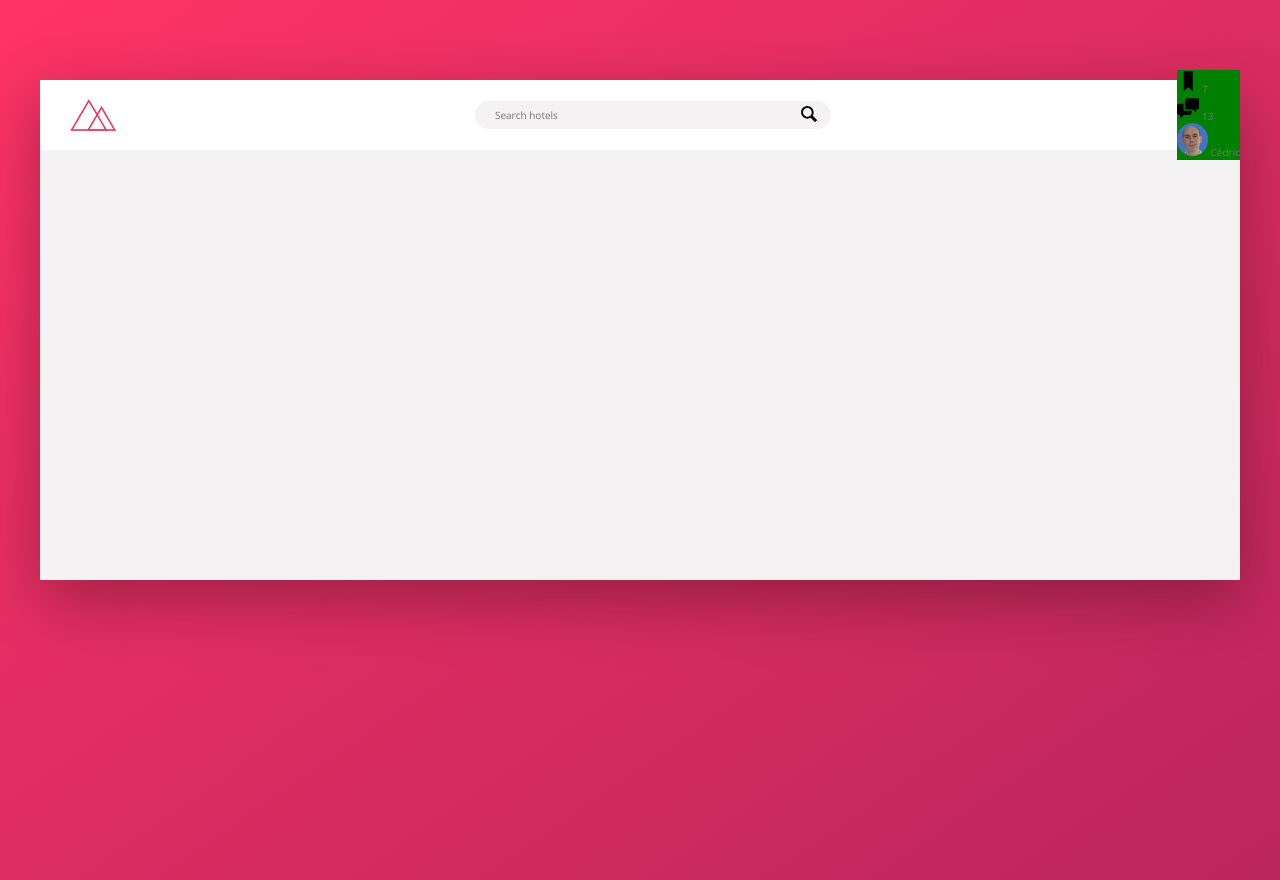
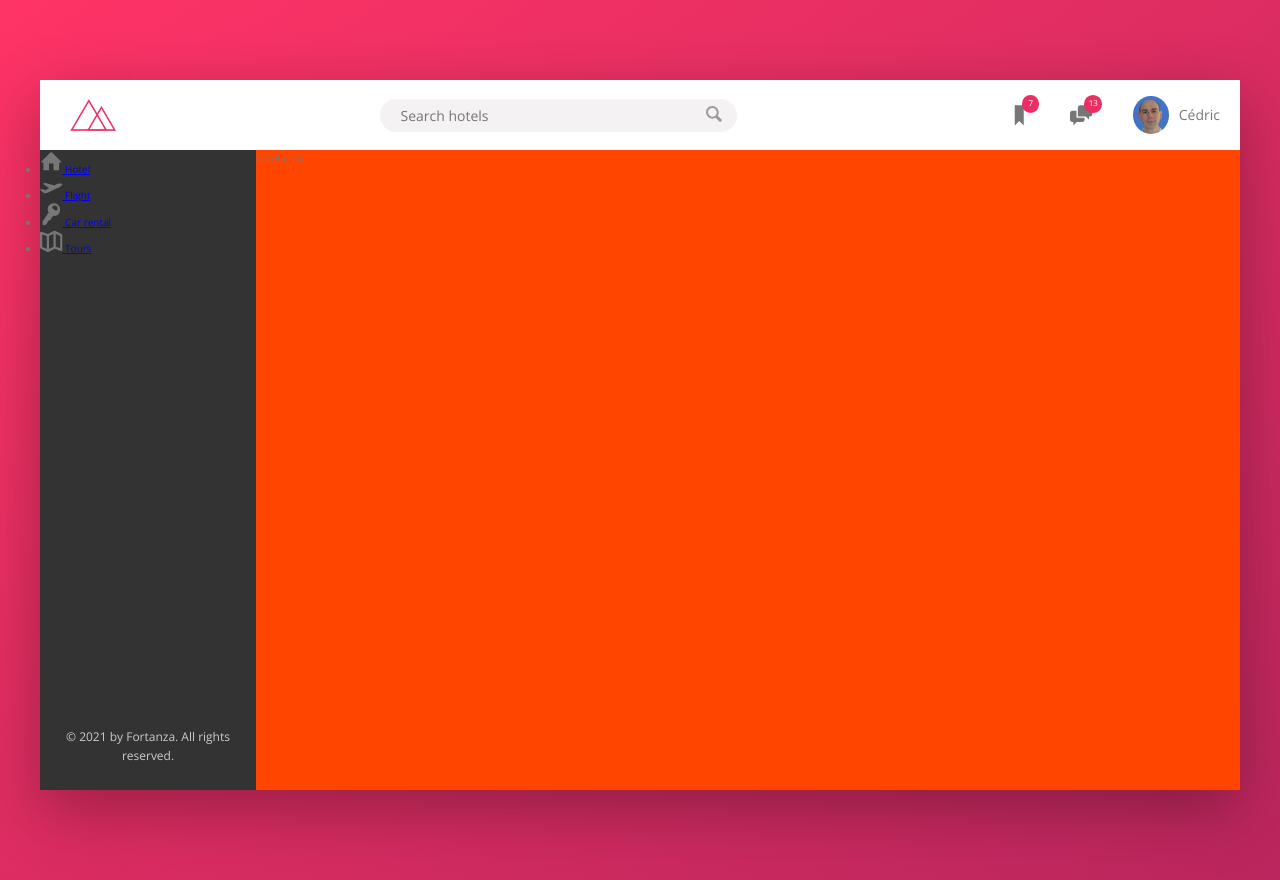
Before and after one commit to fortanza/Trillo, a website: page index.html in a window 1280 px wide. Drawn offline with nearby package versions, Linux system fonts and the light colour scheme.

Commit message:
77. Building the Header - Part 3

```diff
--- a/index.html
+++ b/index.html
@@ -16,10 +16,14 @@
   <body>
     <div class="container">
       <header class="header">
-        <img src="img/logo.png" alt="trillo logo" class="logo">
+        <img src="img/logo.png" alt="trillo logo" class="logo" />
 
         <form action="#" class="search">
-            <input type="text" class="search__input" placeholder="Search hotels">
+          <input
+            type="text"
+            class="search__input"
+            placeholder="Search hotels"
+          />
           <button class="search__button">
             <svg class="search__icon">
               <use xlink:href="img/sprite.svg#icon-magnifying-glass"></use>
@@ -41,11 +45,57 @@
             <span class="user-nav__notification">13</span>
           </div>
           <div class="user-nav__user">
-                <img src="img/userA.jpg" alt="User photo" class="user-nav__user-photo">
+            <img
+              src="img/userA.jpg"
+              alt="User photo"
+              class="user-nav__user-photo"
+            />
             <span class="user-nav__user-name">Cédric</span>
           </div>
         </nav>
       </header>
+      <div class="content">
+        <nav class="sidebar">
+          <ul class="side-nav">
+            <li class="side-nav__item">
+              <a href="#" class="side-nav__icon">
+                <svg class="user-nav__icon">
+                  <use xlink:href="img/sprite.svg#icon-home"></use>
+                </svg>
+                <span>Hotel</span>
+              </a>
+            </li>
+            <li class="side-nav__item">
+              <a href="#" class="side-nav__icon">
+                <svg class="user-nav__icon">
+                  <use xlink:href="img/sprite.svg#icon-aircraft-take-off"></use>
+                </svg>
+                <span>Flight</span>
+              </a>
+            </li>
+            <li class="side-nav__item">
+              <a href="#" class="side-nav__icon">
+                <svg class="user-nav__icon">
+                  <use xlink:href="img/sprite.svg#icon-key"></use>
+                </svg>
+                <span>Car rental</span>
+              </a>
+            </li>
+            <li class="side-nav__item">
+              <a href="#" class="side-nav__icon">
+                <svg class="user-nav__icon">
+                  <use xlink:href="img/sprite.svg#icon-map"></use>
+                </svg>
+                <span>Tours</span>
+              </a>
+            </li>
+          </ul>
+          <div class="legal">
+            &copy; 2021 by Fortanza. All rights reserved.
+          </div>
+        </nav>
+        <main class="hotel-view">hotel-view</main>
+      </div>
     </div>
   </body>
 </html>
--- a/sass/_components.scss
+++ b/sass/_components.scss
@@ -9,7 +9,6 @@
 //////////////SEARCH BOX
 
 .search {
-
   flex: 0 0 33%;
 
   display: flex;
@@ -21,21 +20,21 @@
     font-size: inherit;
     background-color: var(--color-grey-light-2);
     border: none;
-    padding: .7rem 2rem;
+    padding: 0.7rem 2rem;
     border-radius: 100px;
     width: 90%;
-    transition: all .3s;
+    transition: all 0.3s;
     margin-right: -3.25rem;
 
-    &:focus{
+    &:focus {
       outline: none;
       width: 100%;
       background-color: var(--color-grey-light-3);
     }
 
-    &::-wekkit-input-placeholder{
+    &::-wekkit-input-placeholder {
       font-weight: 100;
-      color: var(--color-grey-light-4)
+      color: var(--color-grey-light-4);
     }
   }
 
@@ -47,11 +46,11 @@
     border: none;
     background-color: var(--color-grey-light-2);
 
-    &:focus{
+    &:focus {
       outline: none;
     }
 
-    &:active{
+    &:active {
       transform: translateY(2px);
     }
   }
@@ -59,7 +58,7 @@
   &__icon {
     height: 2rem;
     width: 2rem;
-    fill: var(--color-dark-light-3);
+    fill: var(--color-grey-dark-3);
   }
 }
 
@@ -67,26 +66,82 @@
 //////////////USER NAVIGATION
 
 .user-nav {
-  background-color: green;
+  align-self: stretch;
+
+  display: flex;
+  align-items: center;
+
+  & > * {
+      padding: 0 2rem;
+      cursor: pointer;
+      height: 100%;
+      display: flex;
+      align-items: center;
+  }
+
+  & > *:hover {
+      background-color: var(--color-grey-light-2);
+  }
+
   &__icon-box {
+      position: relative;
   }
 
   &__icon {
-    height: 2.25rem;
-    width: 2.25rem;
+      height: 2.25rem;
+      width: 2.25rem;
+      fill: var(--color-grey-dark-2);
   }
 
   &__notification {
-  }
+      font-size: .8rem;
+      height: 1.75rem;
+      width: 1.75rem;
+      border-radius: 50%;
+      background-color: var(--color-primary);
+      color: #fff;
+      position: absolute;
+      top: 1.5rem;
+      right: 1.1rem;
 
-  &__user {
+      display: flex;
+      justify-content: center;
+      align-items: center;
   }
 
   &__user-photo {
-    height: 3.25rem;
-    border-radius: 50%;
+      height: 3.75rem;
+      border-radius: 50%;
+      margin-right: 1rem;
   }
 
-  &__user-name {
+}
+
+////////////////////////////////////////////////////////////////////////////////////////////////////////////
+//////////////SIDE NAVIGATION
+
+.side-nav {
+  &__item {
+
+  }
+
+  &__link {
+
+  }
+
+  &__icon {
+    width: 1.75rem;
+    height: 1.75rem;
   }
 }
+
+////////////////////////////////////////////////////////////////////////////////////////////////////////////
+//////////////LEGAL TEXT
+
+.legal {
+
+  font-size: 1.2rem;
+  color: var(--color-grey-light-4);
+  text-align: center;
+  padding: 2.5rem;
+}
--- a/sass/_layout.scss
+++ b/sass/_layout.scss
@@ -18,7 +18,6 @@
   align-items: center;
 }
 
-
 .content {
   display: flex;
 }
@@ -27,11 +26,16 @@
   background-color: var(--color-grey-dark-1);
 
   flex: 0 0 18%;
+  display: flex;
+  flex-direction: column;
+  justify-content: space-between;
 }
 
 .hotel-view {
-    // background-color: #fff;
-    background-color: orangered;
-    flex: 1
-    ;
+  background-color: #fff;
+
+
+  background-color: orangered;
+  height: 80vh;
+  flex: 1;
 }
```
Also changed, not shown: css/style.css. Lines whose indentation alone changed are shown as unchanged.
